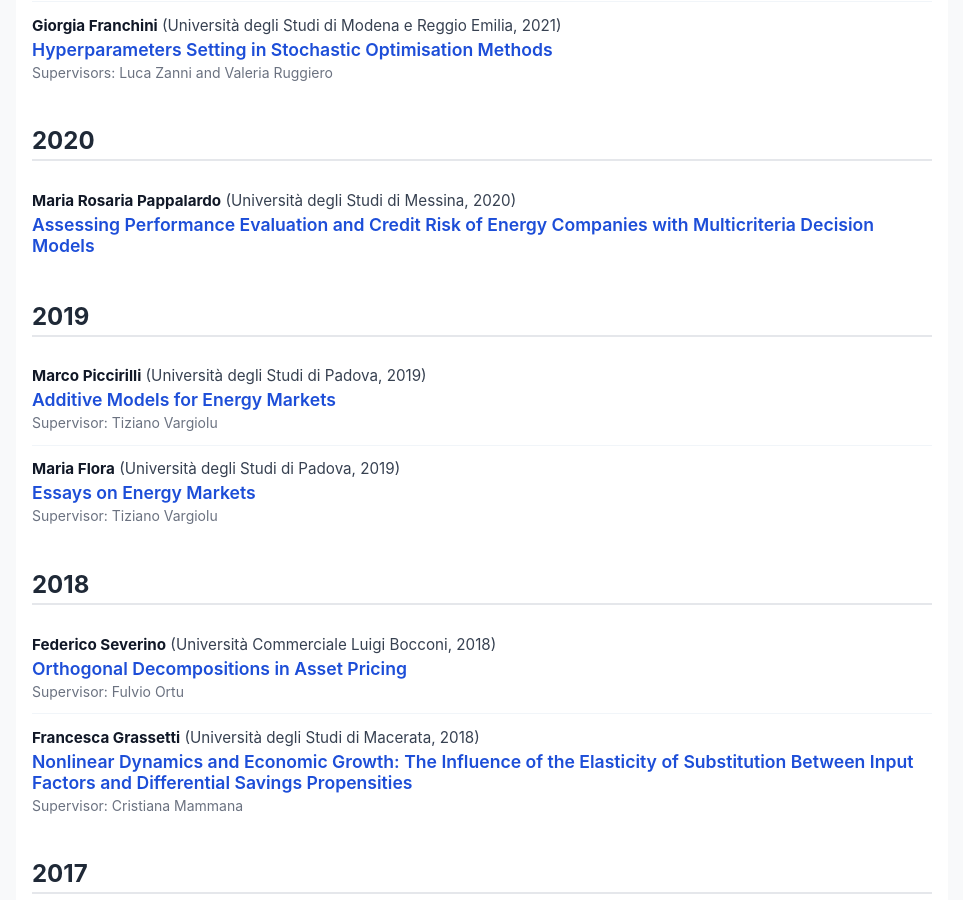
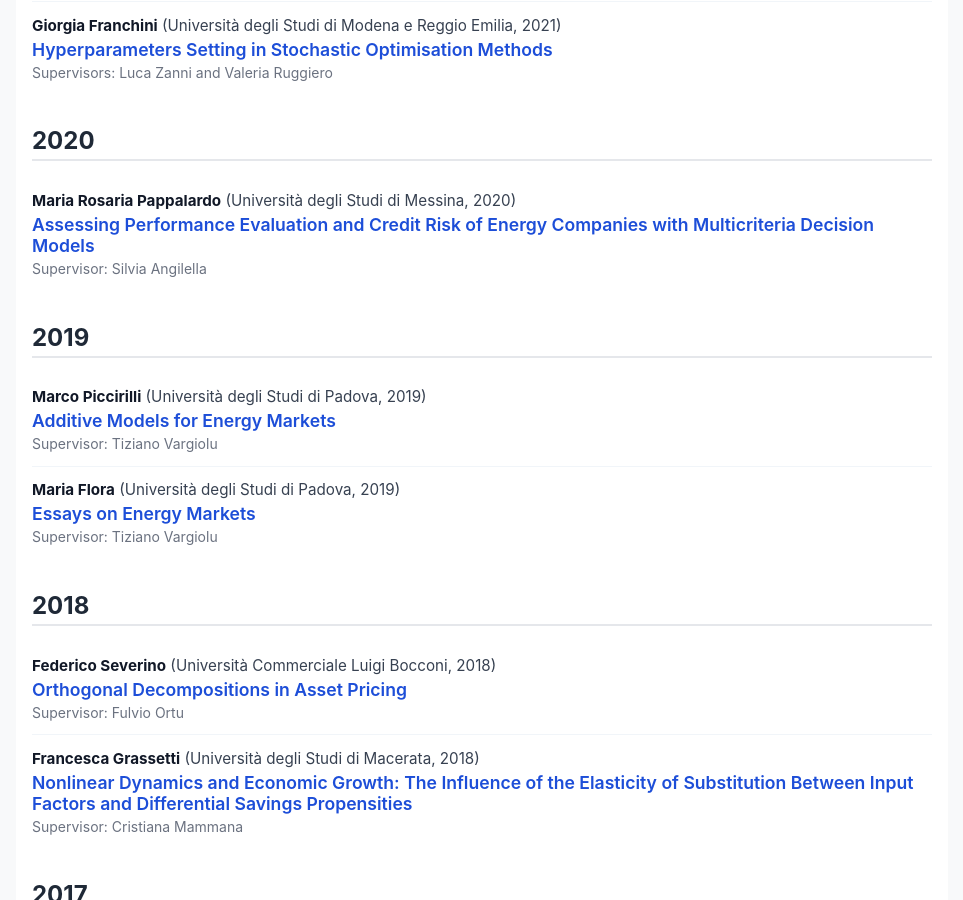
Before and after one commit to mlicalzi/AMASES_theses, a Jekyll site: the page built from index.md, in a window 1280 px wide and 900 px high, scrolled down 2295 px. Shown: the whole window, without its empty margins (158-1121 px from the left). Built offline with Jekyll 4.4.1, drawn with Linux system fonts in a browser that asks for light colours; some of the changed lines change nothing that is shown.

Commit message:
Add files via upload

```diff
--- a/_data/theses.yml
+++ b/_data/theses.yml
@@ -52,7 +52,7 @@
   year: 2020
   url: http://hdl.handle.net/11570/3182137
   title: "Assessing Performance Evaluation and Credit Risk of Energy Companies with Multicriteria Decision Models"
-  supervisor:
+  supervisors:
     - Silvia Angilella
 
 - name: Marco Piccirilli
```
